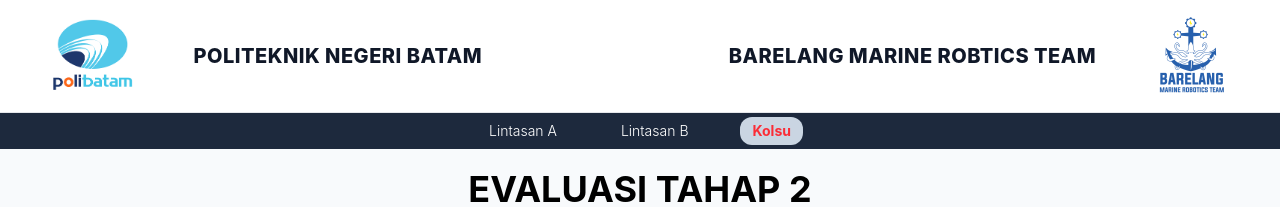
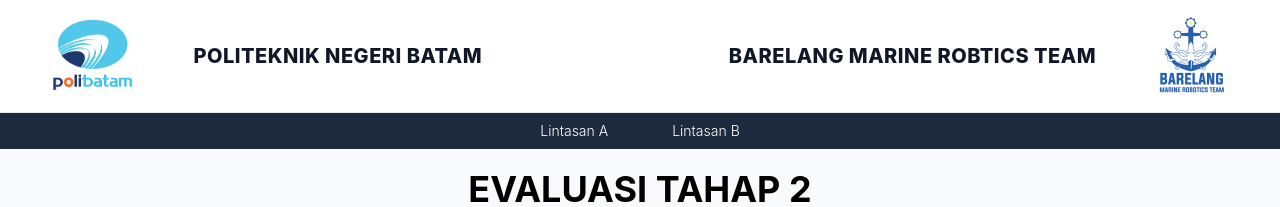
Before and after one commit to malabmrt/kki26, a React (Vite) app in the folder web_app/: page /Kolsu in a window 1280 px wide. Shown: the top 207 px of the page. Built offline with nearby package versions, Linux system fonts and the light colour scheme; no server answers.

Commit message:
Use Cloudflare Tunnel for monitoring images

```diff
--- a/web_app/package.json
+++ b/web_app/package.json
@@ -17,6 +17,7 @@
     "react": "^19.2.7",
     "react-dom": "^19.2.7",
     "react-router-dom": "^7.18.1",
+    "roslib": "^2.1.0",
     "tailwindcss": "^4.3.2"
   },
   "devDependencies": {
--- a/web_app/src/Components/Navbar.jsx
+++ b/web_app/src/Components/Navbar.jsx
@@ -33,7 +33,7 @@ const Navbar = () => {
                     Lintasan B
                 </NavLink>
 
-                <NavLink
+                {/* <NavLink
                     to="/Kolsu"
                     className={({ isActive }) =>
                         `py-1 px-3 text-sm ${
@@ -44,7 +44,7 @@ const Navbar = () => {
                     }
                                 >
                     Kolsu
-                </NavLink>
+                </NavLink> */}
             </div>
         </nav>
     </>
--- a/web_app/src/routes/comp/lintasan.jsx
+++ b/web_app/src/routes/comp/lintasan.jsx
@@ -23,7 +23,7 @@ const Lintasan = ({ namaLintasan, children }) => {
   const [underwaterSrc, setUnderwaterSrc] = useState('/public/ubox1.jpg')
 
   // State & handler untuk streaming video ROS
-  const STREAM_URL = 'http://192.168.0.104:8080/stream?topic=/camera1/image&type=ros_compressed'
+  const STREAM_URL = 'http://192.168.2.101:8080/stream?topic=/camera1/image&type=ros_compressed'
   const [videoSrc, setVideoSrc] = useState(STREAM_URL)
   const [isVideoError, setIsVideoError] = useState(false)
 
```
Also changed, not shown: 1 other file (tests, documents, lock files or other folders).
